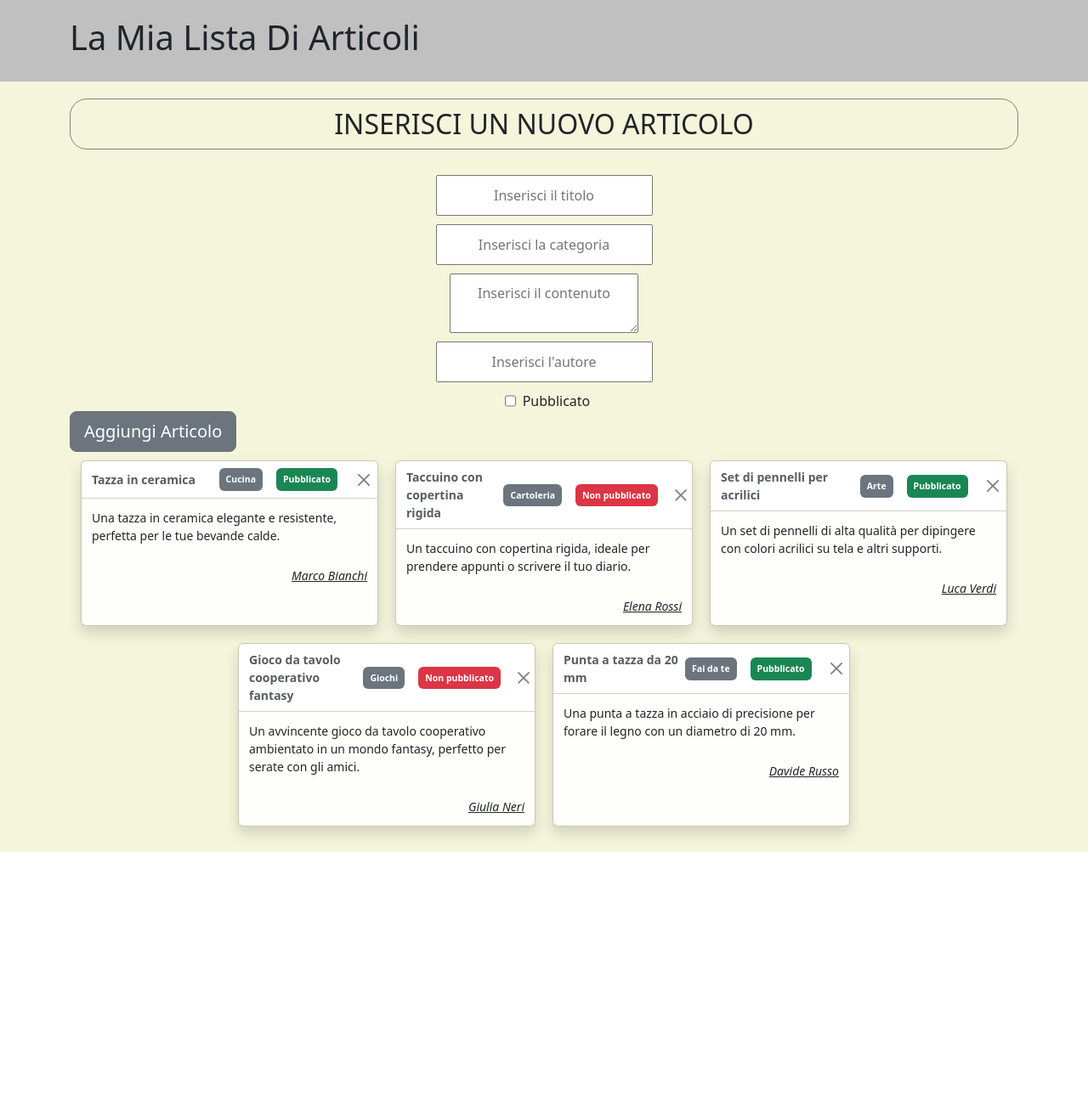
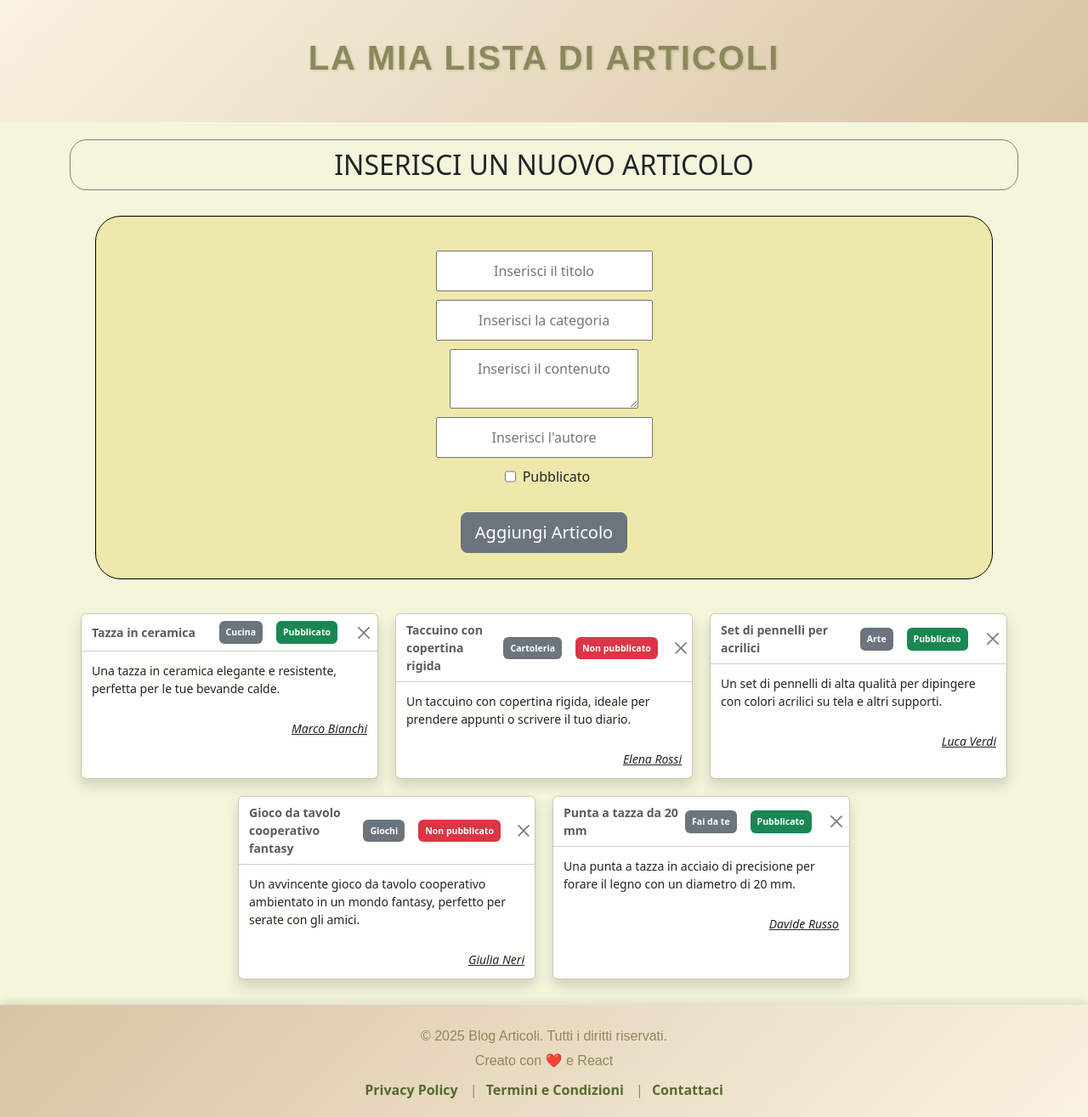
Before and after one commit to Giunta-Giovanni/react-form-multifield, a React (Vite) app: page / in a window 1280 px wide. Shown: the whole page at 85% size. Before the commit the page ends 1003 px from the top, so only its background shows below. Built offline with nearby package versions, Linux system fonts and the light colour scheme.

Commit message:
[feat] design

```diff
--- a/src/components/Footer.jsx
+++ b/src/components/Footer.jsx
@@ -1,8 +1,15 @@
 export default function Footer() {
     return (
-        <footer>
+        <footer className="footer">
             <div className="container">
+                <p>© {new Date().getFullYear()} Blog Articoli. Tutti i diritti riservati.</p>
+                <p>Creato con ❤️ e React</p>
+                <nav className="footer-nav">
+                    <a href="#">Privacy Policy</a> |
+                    <a href="#">Termini e Condizioni</a> |
+                    <a href="#">Contattaci</a>
+                </nav>
             </div>
         </footer>
-    )
+    );
 }
--- a/src/components/Header.jsx
+++ b/src/components/Header.jsx
@@ -1,12 +1,9 @@
 export default function Header() {
     return (
-        <header>
-            <div className="container">
-                <h1>
-                    La Mia Lista Di Articoli
-                </h1>
+        <header className="header">
+            <div className="container text-center py-4">
+                <h1 className="title">La Mia Lista Di Articoli</h1>
             </div>
         </header>
-    )
-
+    );
 }
--- a/src/index.css
+++ b/src/index.css
@@ -1,12 +1,37 @@
-header {
-  background-color: rgba(128, 128, 128, 0.498);
-  padding: 20px;
+/* Sfondo dell'header */
+.header {
+  background: linear-gradient(135deg, #FAF3E0, #D8C3A5);
+  /* Bianco panna → Beige */
+  color: #8c885e;
+  /* Verde oliva */
+  padding: 20px 0;
+  box-shadow: 0px 4px 10px rgba(0, 0, 0, 0.1);
+}
+
+/* Titolo */
+.title {
+  font-family: 'Poppins', sans-serif;
+  font-size: 2.5rem;
+  font-weight: bold;
+  text-transform: uppercase;
+  letter-spacing: 2px;
+  text-shadow: 1px 1px 3px rgba(107, 142, 35, 0.3);
+  /* Ombra verde oliva leggera */
+}
+
+/* Effetto hover */
+.title:hover {
+  color: #556B2F;
+  /* Verde oliva scuro */
+  transform: scale(1.05);
+  transition: all 0.3s ease-in-out;
 }
 
 main {
   padding: 20px 0;
   background-color: beige;
 }
+
 
 
 .section-articoli h2 {
@@ -18,6 +43,14 @@ main {
   margin-bottom: 30px;
 }
 
+.form-articoli {
+  border: 1px solid black;
+  border-radius: 30px;
+  background-color: palegoldenrod;
+  padding: 30px;
+  margin: 30px;
+}
+
 .form-articoli input,
 .form-articoli textarea {
   margin: 10px auto;
@@ -26,6 +59,11 @@ main {
   text-align: center;
 }
 
+.box-btn {
+  display: flex;
+  justify-content: center;
+  padding-top: 30px;
+}
 
 .autore {
   text-align: right;
@@ -46,3 +84,39 @@ main {
 .toast {
   margin: 10px;
 }
+
+
+/* Footer */
+.footer {
+  background: linear-gradient(135deg, #D8C3A5, #FAF3E0);
+  /* Beige → Bianco panna */
+  color: #8c885e;
+  /* Verde oliva */
+  text-align: center;
+  padding: 20px 0;
+  box-shadow: 0px -4px 10px rgba(0, 0, 0, 0.1);
+}
+
+.footer p {
+  font-family: 'Poppins', sans-serif;
+  font-size: 1rem;
+  margin: 5px 0;
+}
+
+.footer-nav {
+  margin-top: 10px;
+}
+
+.footer-nav a {
+  text-decoration: none;
+  color: #556B2F;
+  /* Verde oliva scuro */
+  font-weight: bold;
+  margin: 0 10px;
+  transition: color 0.3s ease-in-out;
+}
+
+.footer-nav a:hover {
+  color: #6B8E23;
+  /* Verde oliva più chiaro */
+}
```
